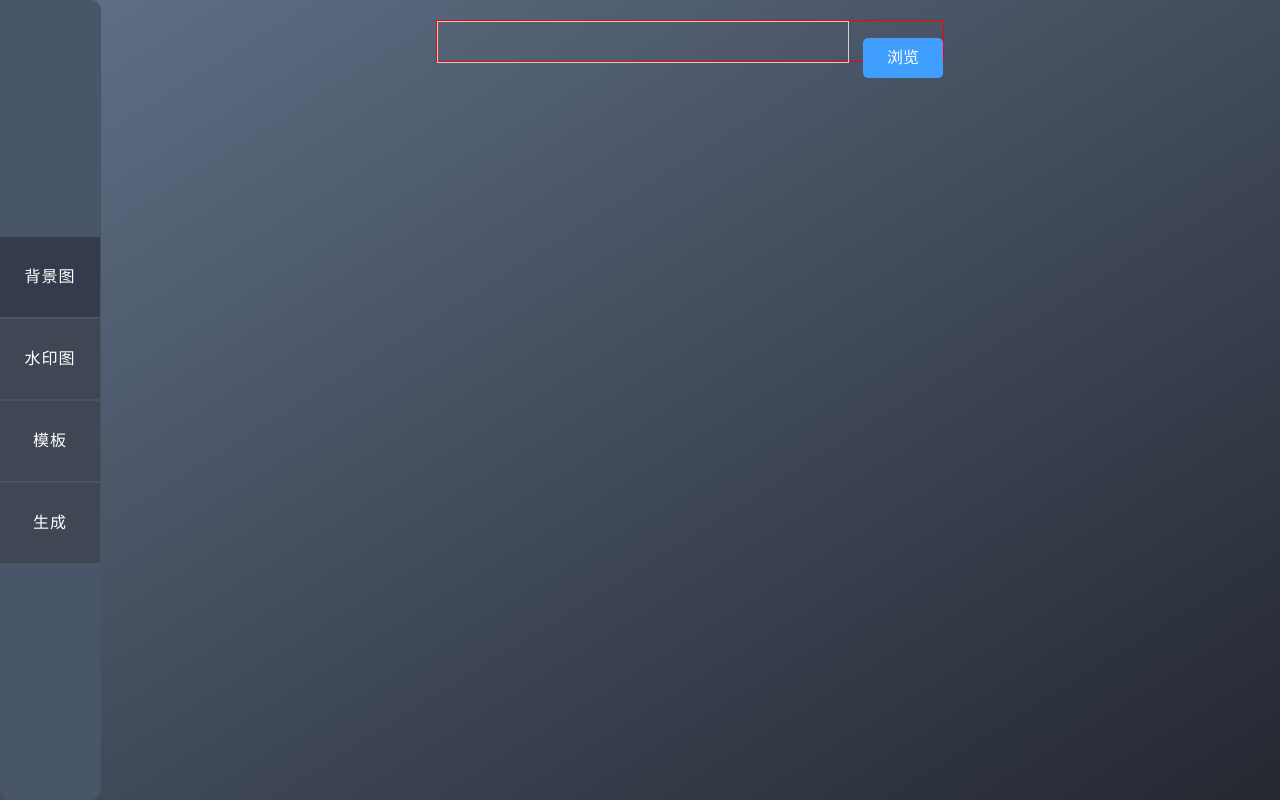
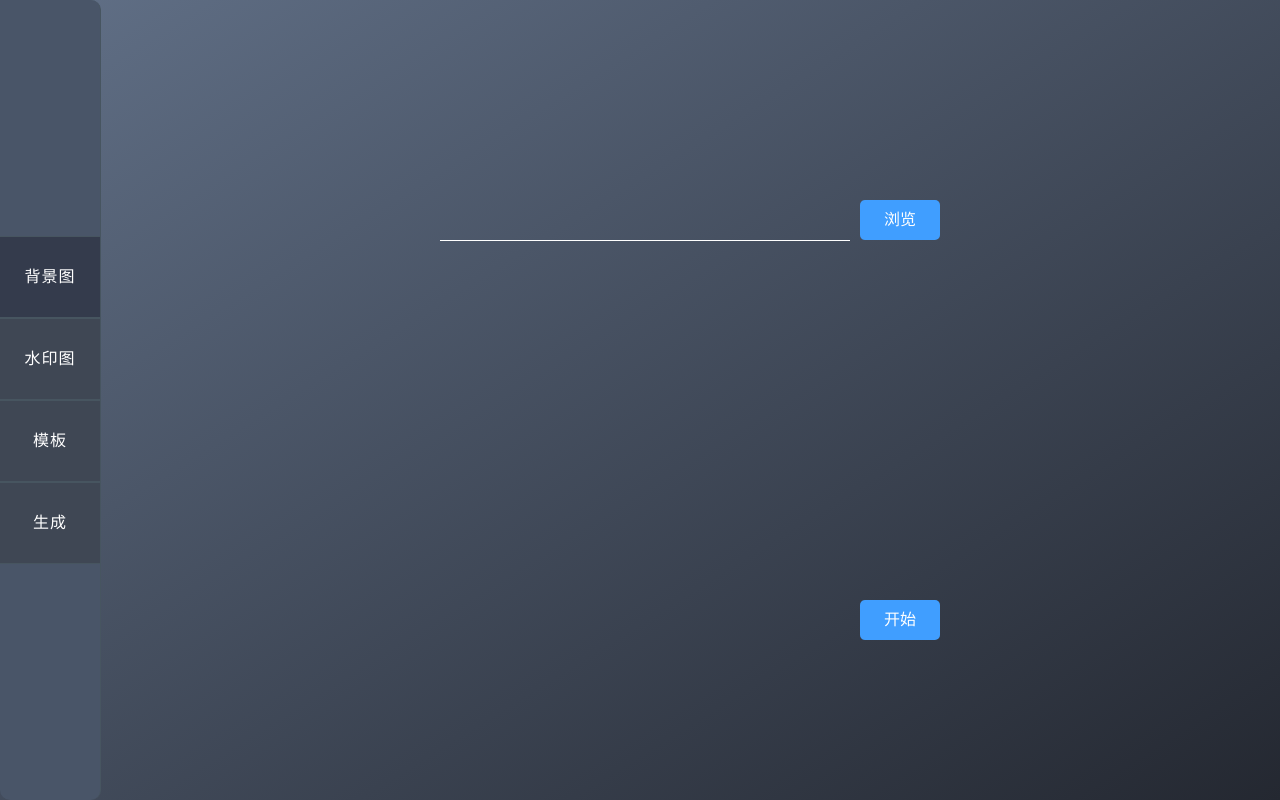
Before and after one commit to mynameisfzf/water, a Vue app in the folder frontend/: page /start in a window 1280 px wide. Built offline with nearby package versions, Linux system fonts and the light colour scheme.

Commit message:
style start

```diff
--- a/frontend/src/components/Start.vue
+++ b/frontend/src/components/Start.vue
@@ -1,7 +1,10 @@
 <template>
     <div class="ctx">
-        <div>
-            <div class="set-dir"><span class="dir">{{ store.state.outdir }}</span>  <span class="btn" @click="select">浏览</span></div>
+        <div class="z-flex">
+             <div class="dir bot">{{ store.state.outdir }}</div>  <div class="btn" @click="select">浏览</div>
+        </div>
+        <div class="z-flex">
+            <div class="dir"></div>  <div class="btn" @click="starter">开始</div>
         </div>
     </div>
 </template>
@@ -17,46 +20,54 @@ const select=()=>{
     })
 
 }
+const starter=()=>{
+
+}
 </script>
 <style scoped>
 .ctx{
     width:90%;
     margin:20px auto;
+    display: flex;
+    flex-flow: column nowrap;
 }
-.ctx>div{
+.ctx .z-flex{
     width:100%;
-    height: 100vh;
+    height: 50vh;
     display: flex;
     flex-direction: row;
     justify-content: center;
-    line-height: 100vh;
+    align-items: center;
+    line-height: 50vh;
+
 }
 
-.ctx .set-dir{
-    height: 40px;
-    line-height: 40px;
-    border: 1px solid red;
+.ctx .bot{
+    border-bottom: 1px solid #ffffff;
 }
 
 .ctx .dir{
-    display: inline-block;
     width: 400px;
     height: 40px;
     line-height: 40px;
     margin-right: 10px;
-    border: 1px solid #d1d1d1;
     padding: 0 5px;
     text-align: left;
 }
 
+.ctx .border{
+    border: 1px solid #d1d1d1;
+}
+
 .ctx .btn{
-    display: inline-block;
     width:80px;
     height: 40px;
     line-height: 40px;
     cursor: pointer;
     background-color: #409eff;
     border-radius: 5px;
-    /* margin-right: 20px; */
+
 }
+
+
 </style>
--- a/frontend/wailsjs/go/main/App.d.ts
+++ b/frontend/wailsjs/go/main/App.d.ts
@@ -8,12 +8,10 @@ export function GetSetImage():Promise<main.SetImage>;
 
 export function GetWaterFiles():Promise<Array<string>>;
 
-export function Greet(arg1:string):Promise<string>;
-
 export function SelectBackFiles():Promise<void>;
 
 export function SelectWaterFiles():Promise<void>;
 
 export function SetOutDir():Promise<string>;
 
-export function Start(arg1:number,arg2:number,arg3:number,arg4:number):Promise<void>;
+export function Start(arg1:string,arg2:number,arg3:number,arg4:number,arg5:number):Promise<void>;
--- a/frontend/wailsjs/go/main/App.js
+++ b/frontend/wailsjs/go/main/App.js
@@ -14,10 +14,6 @@ export function GetWaterFiles() {
   return window['go']['main']['App']['GetWaterFiles']();
 }
 
-export function Greet(arg1) {
-  return window['go']['main']['App']['Greet'](arg1);
-}
-
 export function SelectBackFiles() {
   return window['go']['main']['App']['SelectBackFiles']();
 }
@@ -30,6 +26,6 @@ export function SetOutDir() {
   return window['go']['main']['App']['SetOutDir']();
 }
 
-export function Start(arg1, arg2, arg3, arg4) {
-  return window['go']['main']['App']['Start'](arg1, arg2, arg3, arg4);
+export function Start(arg1, arg2, arg3, arg4, arg5) {
+  return window['go']['main']['App']['Start'](arg1, arg2, arg3, arg4, arg5);
 }
```
Also changed, not shown: 1 other file (tests, documents, lock files or other folders).
